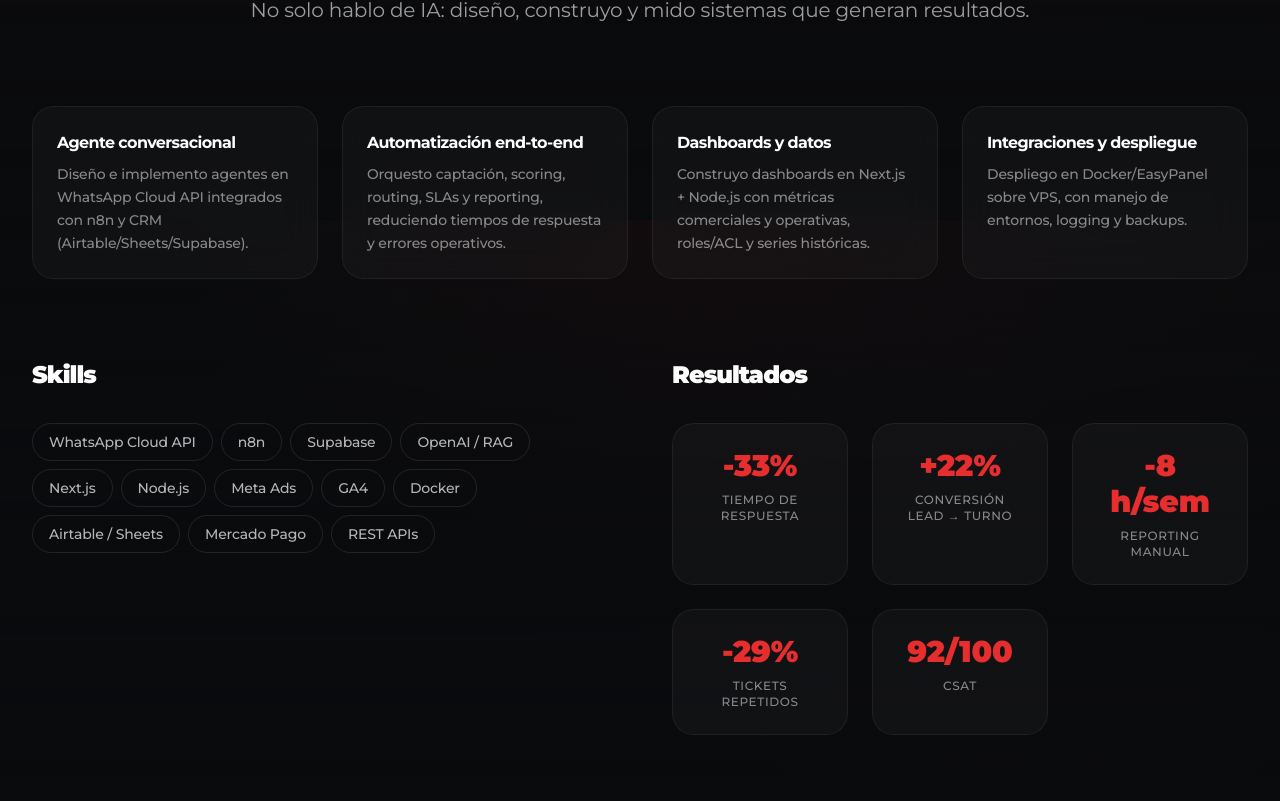
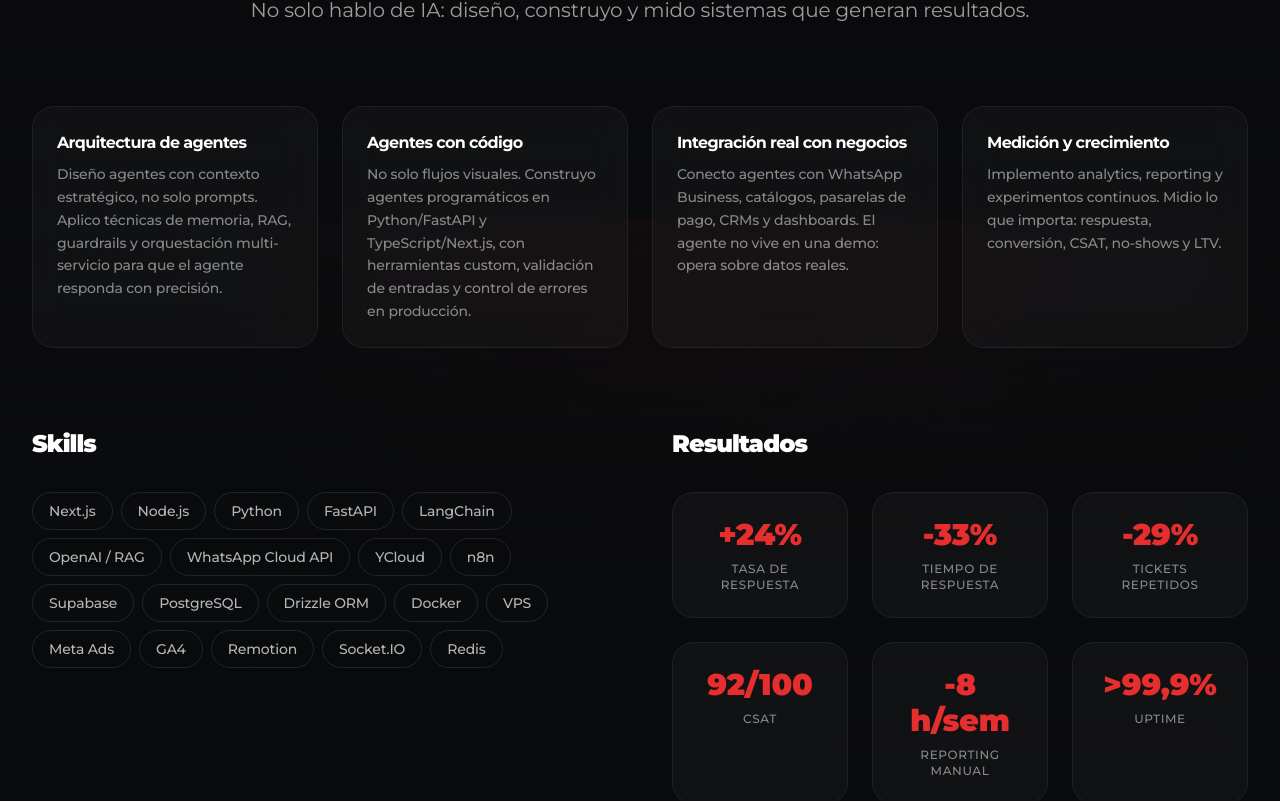
Before and after one commit to adriangmrraa/workshopia, a Next.js app: page / in a window 1280 px wide. Shown: the part 1380-2181 px from the top of the page. Built offline with nearby package versions, Linux system fonts and the light colour scheme.

Commit message:
feat: mejorar seccion Credenciales con pilares estrategicos y proyectos reales

```diff
--- a/src/components/sections/Credenciales.tsx
+++ b/src/components/sections/Credenciales.tsx
@@ -1,47 +1,55 @@
-const highlights = [
+const pillars = [
   {
-    title: "Agente conversacional",
+    title: "Arquitectura de agentes",
     description:
-      "Diseño e implemento agentes en WhatsApp Cloud API integrados con n8n y CRM (Airtable/Sheets/Supabase).",
+      "Diseño agentes con contexto estratégico, no solo prompts. Aplico técnicas de memoria, RAG, guardrails y orquestación multi-servicio para que el agente responda con precisión.",
   },
   {
-    title: "Automatización end-to-end",
+    title: "Agentes con código",
     description:
-      "Orquesto captación, scoring, routing, SLAs y reporting, reduciendo tiempos de respuesta y errores operativos.",
+      "No solo flujos visuales. Construyo agentes programáticos en Python/FastAPI y TypeScript/Next.js, con herramientas custom, validación de entradas y control de errores en producción.",
   },
   {
-    title: "Dashboards y datos",
+    title: "Integración real con negocios",
     description:
-      "Construyo dashboards en Next.js + Node.js con métricas comerciales y operativas, roles/ACL y series históricas.",
+      "Conecto agentes con WhatsApp Business, catálogos, pasarelas de pago, CRMs y dashboards. El agente no vive en una demo: opera sobre datos reales.",
   },
   {
-    title: "Integraciones y despliegue",
+    title: "Medición y crecimiento",
     description:
-      "Despliego en Docker/EasyPanel sobre VPS, con manejo de entornos, logging y backups.",
+      "Implemento analytics, reporting y experimentos continuos. Midio lo que importa: respuesta, conversión, CSAT, no-shows y LTV.",
   },
 ];
 
 const skills = [
+  "Next.js",
+  "Node.js",
+  "Python",
+  "FastAPI",
+  "LangChain",
+  "OpenAI / RAG",
   "WhatsApp Cloud API",
+  "YCloud",
   "n8n",
   "Supabase",
-  "OpenAI / RAG",
-  "Next.js",
-  "Node.js",
+  "PostgreSQL",
+  "Drizzle ORM",
+  "Docker",
+  "VPS",
   "Meta Ads",
   "GA4",
-  "Docker",
-  "Airtable / Sheets",
-  "Mercado Pago",
-  "REST APIs",
+  "Remotion",
+  "Socket.IO",
+  "Redis",
 ];
 
 const results = [
+  { metric: "+24%", label: "Tasa de respuesta" },
   { metric: "-33%", label: "Tiempo de respuesta" },
-  { metric: "+22%", label: "Conversión lead → turno" },
-  { metric: "-8 h/sem", label: "Reporting manual" },
   { metric: "-29%", label: "Tickets repetidos" },
   { metric: "92/100", label: "CSAT" },
+  { metric: "-8 h/sem", label: "Reporting manual" },
+  { metric: ">99,9%", label: "Uptime" },
 ];
 
 export function Credenciales() {
@@ -59,7 +67,7 @@ export function Credenciales() {
         </div>
 
         <div className="grid sm:grid-cols-2 lg:grid-cols-4 gap-6 mb-20">
-          {highlights.map((item, index) => (
+          {pillars.map((item, index) => (
             <div
               key={item.title}
               className="glass rounded-2xl p-6 hover:bg-white/[0.06] transition-all duration-500 hover:-translate-y-1 animate-fade-in-up"
```
